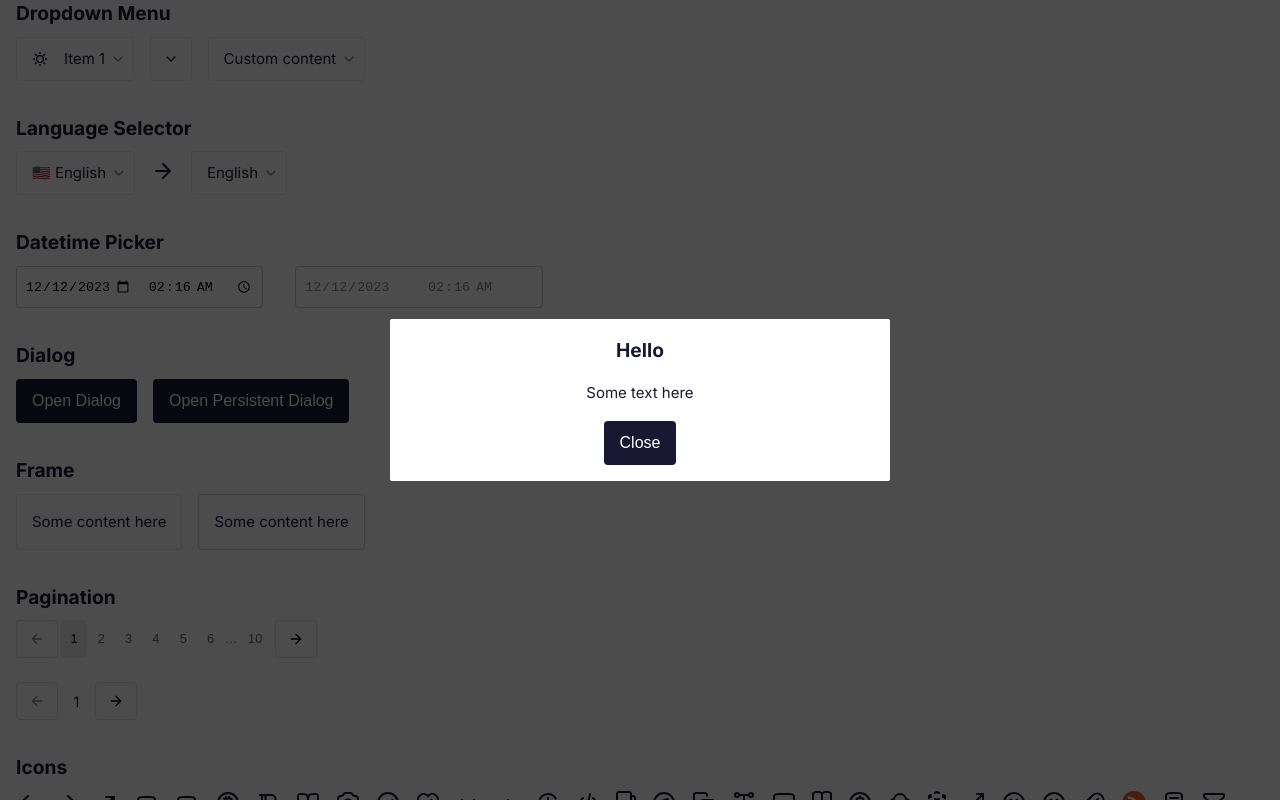
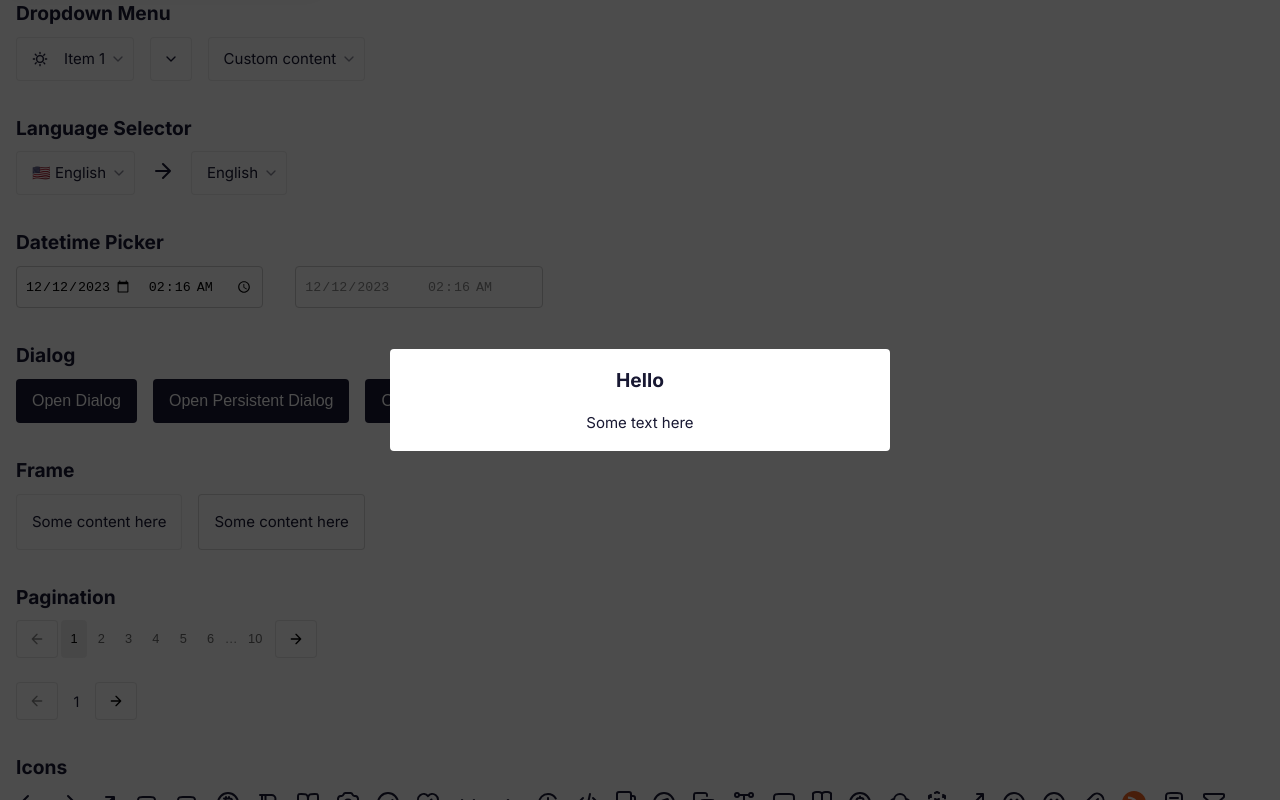
Before and after one commit to quail-ink/quail-ui, a Vue app: page / in a window 1280 px wide. Both pictures are taken after a click on the button "Open Dialog". Shown: the part 2366-3166 px from the top of the page. Built offline with nearby package versions, Linux system fonts and the light colour scheme.

Commit message:
new props for dialog

```diff
--- a/src/App.vue
+++ b/src/App.vue
@@ -7,6 +7,8 @@ const switchValue2 = ref(false);
 const datetimeValue = ref("2023-10-23");
 const dialogValue1 = ref(false);
 const dialogValue2 = ref(false);
+const dialogValue3 = ref(false);
+const dialogValue4 = ref(false);
 const fieldValue = ref("");
 const menuItems = computed(() => [
   {
@@ -63,6 +65,8 @@ const selectedMenuItem = ref(menuItems.value[0]);
 
 const selectedLang = ref('en');
 
+const triggerElement:any = ref(null);
+
 function onLangSelected(item: any) {
   console.log("Language selected", item);
   selectedLang.value = item.value;
@@ -74,6 +78,16 @@ function dropdownMenuSelectionChanged(item: any) {
 
 function submit(val:any) {
   console.log("submit", val);
+}
+
+function openDialog3(ev:any) {
+  triggerElement.value = ev.target;
+  dialogValue3.value = true;
+}
+
+function openDialog4(ev:any) {
+  triggerElement.value = ev.target;
+  dialogValue4.value = true;
 }
 </script>
 
@@ -292,19 +306,23 @@ function submit(val:any) {
         <button class="button primary" @click="dialogValue1 = true">
           Open Dialog
         </button>
+
         <button class="button primary" @click="dialogValue2 = true">
           Open Persistent Dialog
+        </button>
+
+        <button class="button primary" @click="openDialog3">
+          Open Dialog (popup)
+        </button>
+
+        <button class="button primary" @click="openDialog4">
+          Open Dialog (popup & no-frame)
         </button>
 
         <QDialog v-model="dialogValue1" title="Hello">
           <div class="dialog-body">
             <div class="form-row center">
               <p style="text-align: center">Some text here</p>
-            </div>
-            <div class="form-row center">
-              <button class="button primary" @click="dialogValue1 = false">
-                Close
-              </button>
             </div>
           </div>
         </QDialog>
@@ -321,6 +339,41 @@ function submit(val:any) {
             </div>
           </div>
         </QDialog>
+
+
+        <QDialog v-model="dialogValue3" desktop-mode="popup" :bind-element="triggerElement">
+          <div class="dialog-body">
+            <div class="form-row center">
+              <p style="text-align: center">Some text here</p>
+            </div>
+          </div>
+        </QDialog>
+
+        <QDialog v-model="dialogValue4" desktop-mode="popup" no-frame :bind-element="triggerElement">
+          <div
+            class="dialog-body"
+            style="padding: 1rem; position: relative"
+          >
+            <div class="dialog-body-frame" style="background-color: #fff; border-radius: 8px; padding: 20px">
+              <div class="form-row center">
+                <button class="button primary block">
+                  Action
+                </button>
+              </div>
+              <div class="form-row center">
+                <button class="button danger block">
+                  Action
+                </button>
+              </div>
+              <div class="form-row center">
+                <button class="button block" @click="dialogValue4 = false">
+                  Cancel
+                </button>
+              </div>
+            </div>
+          </div>
+        </QDialog>
+
       </div>
     </div>
 
--- a/src/components/common/QDialog.vue
+++ b/src/components/common/QDialog.vue
@@ -1,7 +1,24 @@
 <script lang="ts" setup>
 import { computed, ref, watch } from 'vue';
+import { useUtil } from "../../composables/useUtil";
+
+const { browserDetect } = useUtil();
+const { isMobile } = browserDetect();
+
 const props = defineProps({
   modelValue: Boolean,
+  desktopMode: {
+    type: String,
+    default: 'dialog' // dialog, popup
+  },
+  bindElement: {
+    type: Element || null,
+    default: null,
+  },
+  noFrame: {
+    type: Boolean,
+    default: false,
+  },
   title: {
     type: String,
     default: '',
@@ -28,20 +45,58 @@ const emit = defineEmits(["update:modelValue", "close"]);
 
 const shaking = ref(false);
 const isOpen = ref(props.modelValue);
+const popupPos = ref({ "top": "0", "left": "0" });
 
 const dialogStyle = computed(() => {
   const w = document.body.clientWidth < 720 ? '100%' : props.width;
   const h = props.height;
-  return {
+  const ret:any = {
     width: w,
     height: h,
   };
+  if (!isMobile && props.desktopMode === 'popup') {
+    ret.top = popupPos.value.top;
+    ret.left = popupPos.value.left;
+  }
+  return ret;
+});
+
+const dialogCls = computed(() => {
+  let cls = [];
+  if (shaking.value) {
+    cls.push('shaking');
+  }
+  console.log(isMobile)
+  if (!isMobile) {
+    cls.push(`desktop-mode-${props.desktopMode}`);
+  }
+  if (props.noFrame) {
+    cls.push('no-frame');
+  }
+  return cls.join(' ');
+});
+
+const dialogMaskCls = computed(() => {
+  let cls = [];
+  if (!isMobile && props.desktopMode === 'popup') {
+    cls.push('desktop-mode-popup');
+  }
+  return cls.join(' ');
 });
 
 watch(
   () => props.modelValue,
   (value) => {
     isOpen.value = value;
+    if (!isMobile && props.desktopMode === 'popup' && props.bindElement) {
+      const el = props.bindElement;
+      if (el) {
+        const rect = el.getBoundingClientRect();
+        const top = rect.top + rect.height + 8;
+        const left = rect.left;
+        popupPos.value = { "top": `${top}px`, "left":`${left}px` };
+      }
+    }
   }
 );
 
@@ -59,14 +114,13 @@ function close () {
   emit('close');
 };
 
-function v() {
-};
+function v() {};
 
 </script>
 <template>
   <Transition>
-    <div v-if="isOpen" class="q-dialog-mask" @click="close">
-      <div class="q-dialog" :style="dialogStyle" @click.stop="v" :class="shaking ? 'shaking': ''">
+    <div v-if="isOpen" class="q-dialog-mask" @click="close" :class="dialogMaskCls">
+      <div class="q-dialog" :style="dialogStyle" @click.stop="v" :class="dialogCls">
         <div class="q-dialog-header">
           <template v-if="title">
             <div class="q-dialog-title">{{ title }}</div>
@@ -93,15 +147,31 @@ function v() {
   bottom: 0;
   background-color: rgba(0, 0, 0, 0.7);
   z-index: 100;
+  &.desktop-mode-popup {
+    background-color: transparent;
+  }
 }
 
 .q-dialog {
   background-color: white;
   padding: 0rem;
-  border-radius: 2px;
+  border-radius: 4px;
   z-index: 101;
   &.shaking {
     animation: shake 0.3s;
+  }
+  &.no-frame {
+    background-color: transparent;
+    .q-dialog-header {
+      display: none;
+    }
+    .q-dialog-body {
+      padding: 0;
+    }
+  }
+  &.desktop-mode-popup {
+    position: absolute;
+    box-shadow: 0 0 20px rgba(0, 0, 0, 0.3);
   }
 }
 
--- /dev/null
+++ b/src/composables/useUtil.ts
@@ -0,0 +1,57 @@
+export function useUtil() {
+
+  function browserDetect() {
+    const isIE = !!(window as any).ActiveXObject || 'ActiveXObject' in window
+    const isEdge = navigator.userAgent.indexOf('Edge') > -1
+    const isChrome = navigator.userAgent.indexOf('Chrome') > -1
+    const isFirefox = navigator.userAgent.indexOf('Firefox') > -1
+    const isSafari = navigator.userAgent.indexOf('Safari') > -1
+    const isOpera = navigator.userAgent.indexOf('Opera') > -1
+    const isWeixin = navigator.userAgent.indexOf('MicroMessenger') > -1
+    const isMobile = !!navigator.userAgent.match(/AppleWebKit.*Mobile.*/)
+    const isAndroid = navigator.userAgent.indexOf('Android') > -1 || navigator.userAgent.indexOf('Adr') > -1
+    const isIOS = !!navigator.userAgent.match(/\(i[^;]+;( U;)? CPU.+Mac OS X/)
+    const isIpad = navigator.userAgent.indexOf('iPad') > -1
+    const isIphone = navigator.userAgent.indexOf('iPhone') > -1
+    const isMac = navigator.userAgent.indexOf('Macintosh') > -1
+    const isWindows = navigator.userAgent.indexOf('Windows') > -1
+    const isLinux = navigator.userAgent.indexOf('Linux') > -1
+    return {
+      isIE,
+      isEdge,
+      isChrome,
+      isFirefox,
+      isSafari,
+      isOpera,
+      isWeixin,
+      isMobile,
+      isAndroid,
+      isIOS,
+      isIpad,
+      isIphone,
+      isMac,
+      isWindows,
+      isLinux,
+    }
+  }
+
+  function debounce(func: any, delay: number): any {
+    let timeoutId: ReturnType<typeof setTimeout>;
+
+    return function(this: any, ...args: any[]) {
+      const context = this;
+
+      clearTimeout(timeoutId);
+
+      timeoutId = setTimeout(() => {
+        func.apply(context, args);
+      }, delay);
+    };
+  }
+
+
+  return {
+    browserDetect,
+    debounce,
+  }
+}
```
